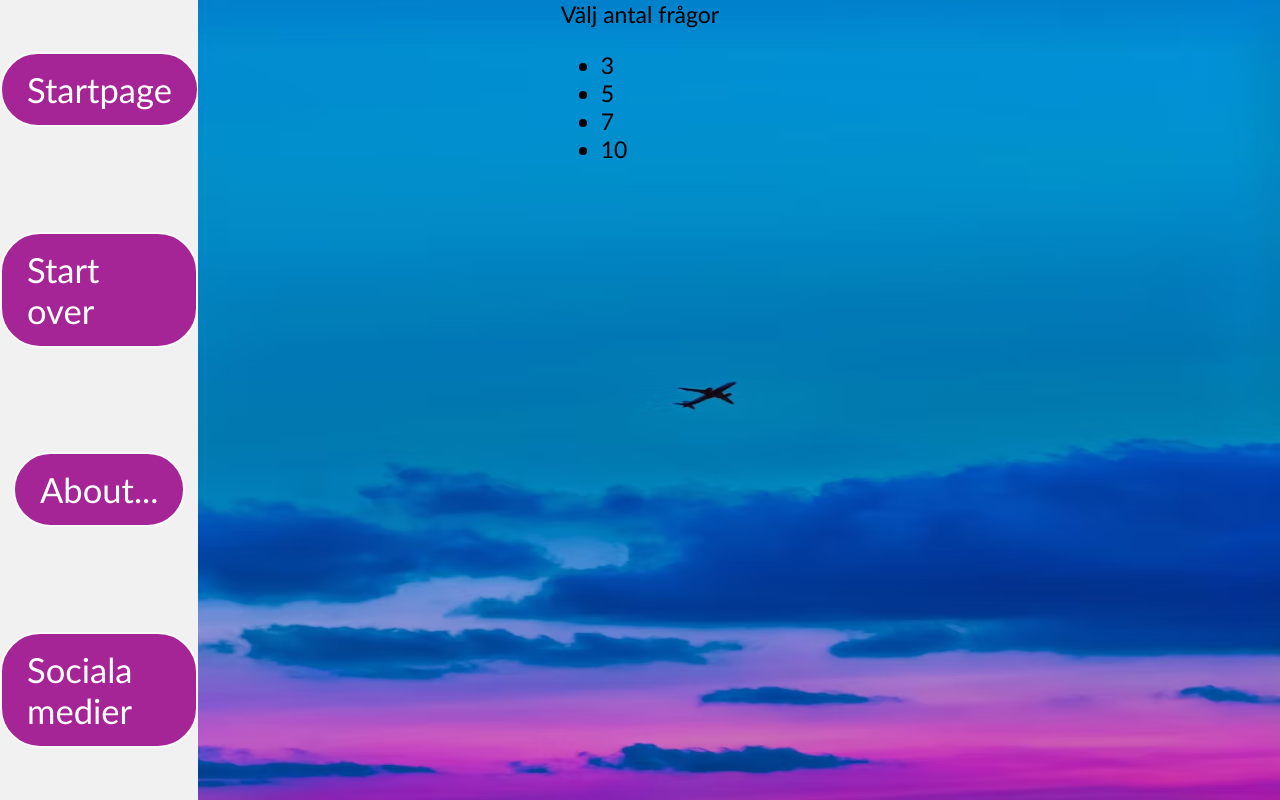
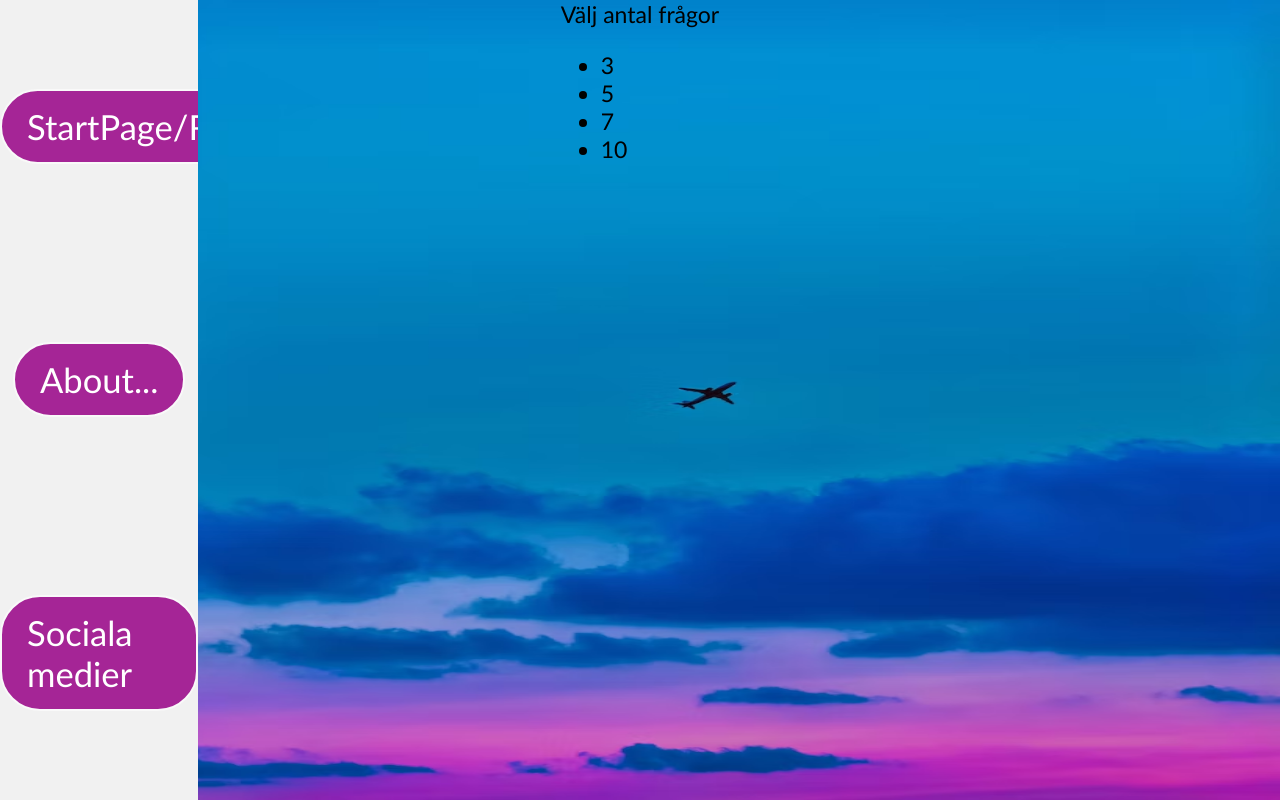
Before and after one commit to lauax/Miniprojekt-Quiz, a React (Vite) app: page / in a window 1280 px wide. Built offline with nearby package versions, Linux system fonts and the light colour scheme.

Commit message:
uppdaterade readme och en knapp för att startom och startsida

```diff
--- a/src/App.tsx
+++ b/src/App.tsx
@@ -6,8 +6,7 @@ function App() {
   return (
     <div>
       <Aside>
-        <Link to="/">Startpage</Link>
-        <Link to="/"onClick={startTrivia}>Start over</Link>
+        <Link to="/"onClick={startTrivia}>StartPage/Restart</Link>
         <Link to="about">About...</Link>
         <Link to="socials">Sociala medier</Link>
       </Aside>
```
Also changed, not shown: src/index.css (added), 1 other file (tests, documents, lock files or other folders).
